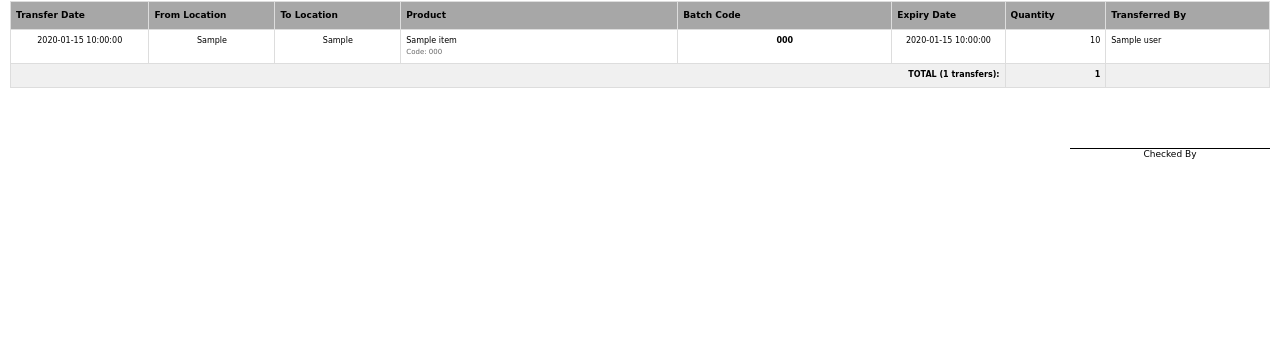
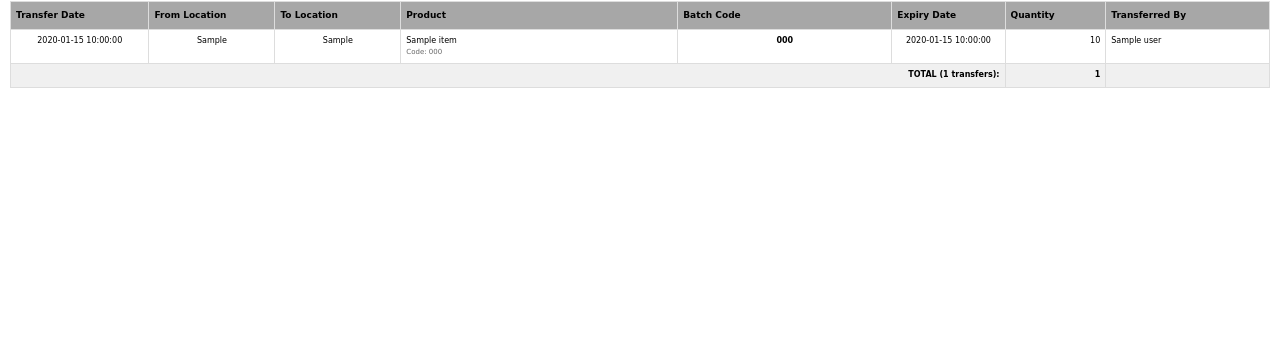
Before and after one commit to AtEaseDevelopers/gwnoodle, a Laravel app: template resources/views/reports/stock_transfer.blade.php in a window 1280 px wide. Shown: the part 190-528 px from the top of the page. Run offline with Laravel 8, Linux system fonts and the light colour scheme; the template is opened without the code that fills it: most values are stand-ins (such as "Sample title", 1, 10 or a date in 2020); parts of the project's set-up code (start-up, migrations or seed data) failed here and were passed over.

Commit message:
Remove Checked By signature from Stock Transfer Report
Co-Authored-By: Claude Opus 5.5 <noreply@anthropic.com>

```diff
--- a/resources/views/reports/stock_transfer.blade.php
+++ b/resources/views/reports/stock_transfer.blade.php
@@ -22,10 +22,6 @@
         .text-center { text-align: center; }
         .total-row { background-color: #f0f0f0; font-weight: bold; }
         .empty-message { text-align: center; padding: 30px; color: #999; font-size: 11px; }
-        .signature-wrapper { text-align: right; margin-top: 30px; }
-        .signature-box { display: inline-block; width: 200px; text-align: center; margin-left: 20px; }
-        .signature-line { border-bottom: 1px solid #000; margin-top: 30px; }
-        .signature-label { font-size: 9px; }
         .footer { position: fixed; bottom: 0; left: 0; right: 0; text-align: center; font-size: 8px; color: #666; border-top: 1px solid #ddd; padding-top: 5px; }
         @page { margin: 1cm; }
     </style>
@@ -113,13 +109,6 @@
         </table>
     @endif
 
-    <div class="signature-wrapper">
-        <div class="signature-box">
-            <div class="signature-line"></div>
-            <div class="signature-label">Checked By</div>
-        </div>
-    </div>
-
     <div class="footer">GW NOODLES SDN BHD - Stock Transfer Report</div>
 </body>
 </html>
```
